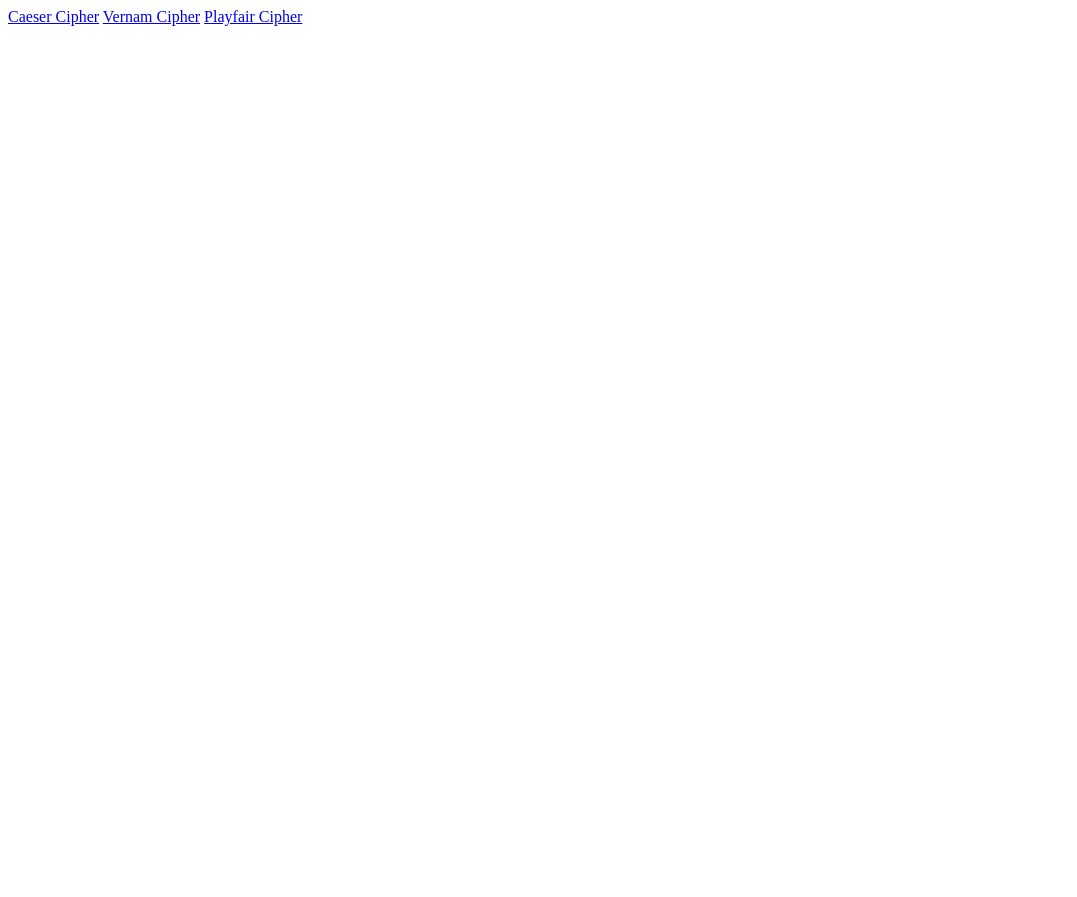
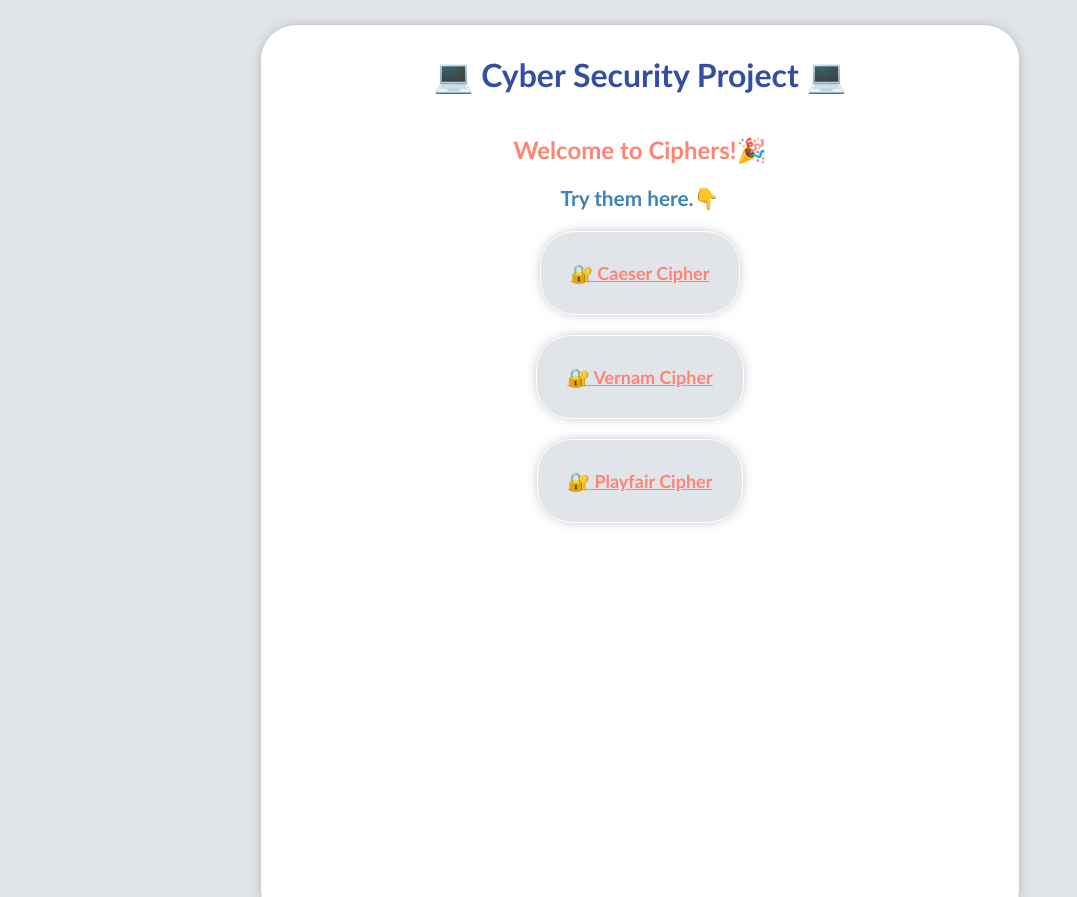
Before and after one commit to Rucha1499/Cyber-security-project, a plain HTML site: page index.html in a window 1280 px wide. Shown: the top 897 px of the page, without its empty margins (0-1077 px from the left). Before the commit the page ends 800 px from the top, so only its background shows below. Drawn offline with Linux system fonts and the light colour scheme.

Commit message:
designing main page

```diff
--- /dev/null
+++ b/css/main.css
@@ -0,0 +1,70 @@
+body {
+    background-color: #e1e5ea;
+}
+
+.main-container {
+    background-color: white;
+    display: flex;
+    flex-direction:column;
+    align-items: center;
+    height: 900px;
+    width: 60%;
+    margin:2% 20%;
+    border-radius: 35px;
+    box-shadow: 0 0 15px -7px rgb(0 0 0 / 65%)
+}
+
+.ciphers {
+    font-family: 'Gill Sans', 'Gill Sans MT', Calibri, 'Trebuchet MS', sans-serif;
+    display: flex;
+    flex-direction: column;
+    align-items: center;
+
+}
+
+.cards {
+    font-family: 'Gill Sans', 'Gill Sans MT', Calibri, 'Trebuchet MS', sans-serif;
+    padding: 30px;
+    margin: 10px;
+    border: 1px solid white;
+    box-shadow:0 0 15px -7px rgb(0 0 0 / 65%);
+    border-radius: 35px;
+    background-color:#e1e5ea;
+}
+
+.main-title {
+    font-family: 'Gill Sans', 'Gill Sans MT', Calibri, 'Trebuchet MS', sans-serif;
+    font-size:xx-large;
+    font-weight: bolder;
+    padding: 30px;
+    color: #344fa1;
+}
+
+.sub-title {
+    font-family: 'Gill Sans', 'Gill Sans MT', Calibri, 'Trebuchet MS', sans-serif;
+    font-size: x-large;
+    font-weight: bold;
+    padding: 10px;
+    color: #ff8474;
+}
+
+.title {
+    padding: 10px;
+    font-family: 'Gill Sans', 'Gill Sans MT', Calibri, 'Trebuchet MS', sans-serif;
+    font-size:1.3rem;
+    font-weight: bold;
+    color: #3d84b8
+}
+
+a {
+    font-family: 'Gill Sans', 'Gill Sans MT', Calibri, 'Trebuchet MS', sans-serif;
+    font-size: large;
+    font-weight: bolder;
+    color: #ff8474;
+
+}
+
+a:hover {
+    font-size:x-large;
+    color:#ff8474;
+}
--- a/index.html
+++ b/index.html
@@ -4,11 +4,32 @@
     <meta charset="UTF-8">
     <meta http-equiv="X-UA-Compatible" content="IE=edge">
     <meta name="viewport" content="width=device-width, initial-scale=1.0">
+    <link rel="stylesheet" href="./css/main.css">
     <title>Cyber Security</title>
 </head>
 <body>
-    <a href="./caeserCipher.html">Caeser Cipher</a>
-    <a href="./vernamCipher.html">Vernam Cipher</a>
-    <a href="./playfairCipher.html">Playfair Cipher</a>
+    <div class="main-container">
+        <div class="main-title">
+            💻 Cyber Security Project 💻
+        </div>
+        <div class="sub-title">
+            Welcome to Ciphers!🎉
+        </div>
+        <div class="title">
+            Try them here.👇
+        </div>
+        <div class="ciphers">
+            <div class="cards">
+                <a href="./caeserCipher.html">🔐 Caeser Cipher</a>
+            </div>
+            <div class="cards">
+                <a href="./vernamCipher.html">🔐 Vernam Cipher</a>
+            </div>
+            <div class="cards">
+                <a href="./playfairCipher.html">🔐 Playfair Cipher</a>
+            </div>
+        </div>
+    </div>
+
 </body>
 </html>
```
